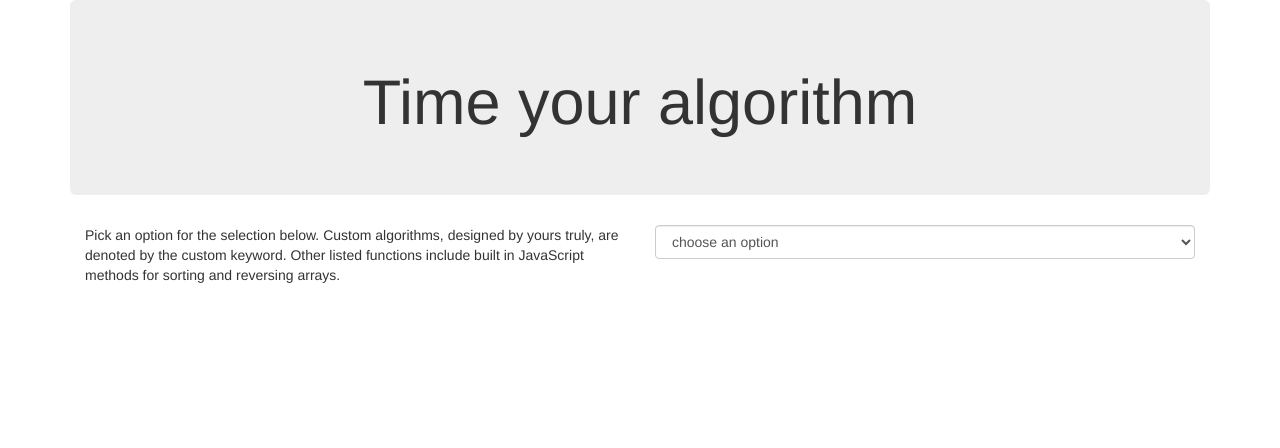
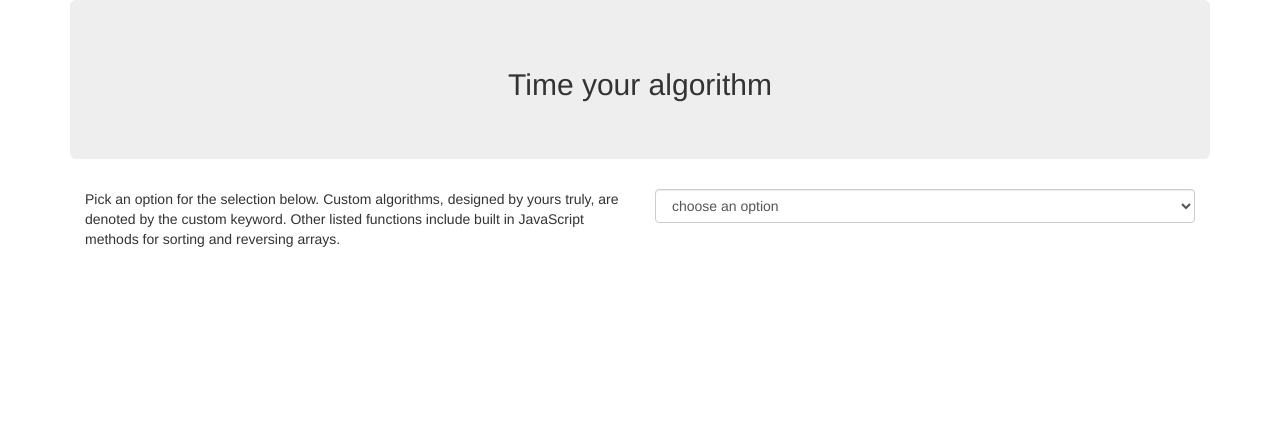
Before and after one commit to naeglinghaff/algorithm_timer, a website: page public/base.html in a window 1280 px wide. Drawn offline with nearby package versions, Linux system fonts and the light colour scheme.

Commit message:
Updated text header size

```diff
--- a/public/base.html
+++ b/public/base.html
@@ -10,7 +10,7 @@
   <body>
     <div class="container">
       <div class="jumbotron text-center">
-        <h1> Time your algorithm </h1>
+        <h2> Time your algorithm </h2>
       </div>
       <div class"row">
         <div class="col-md-6">
```
